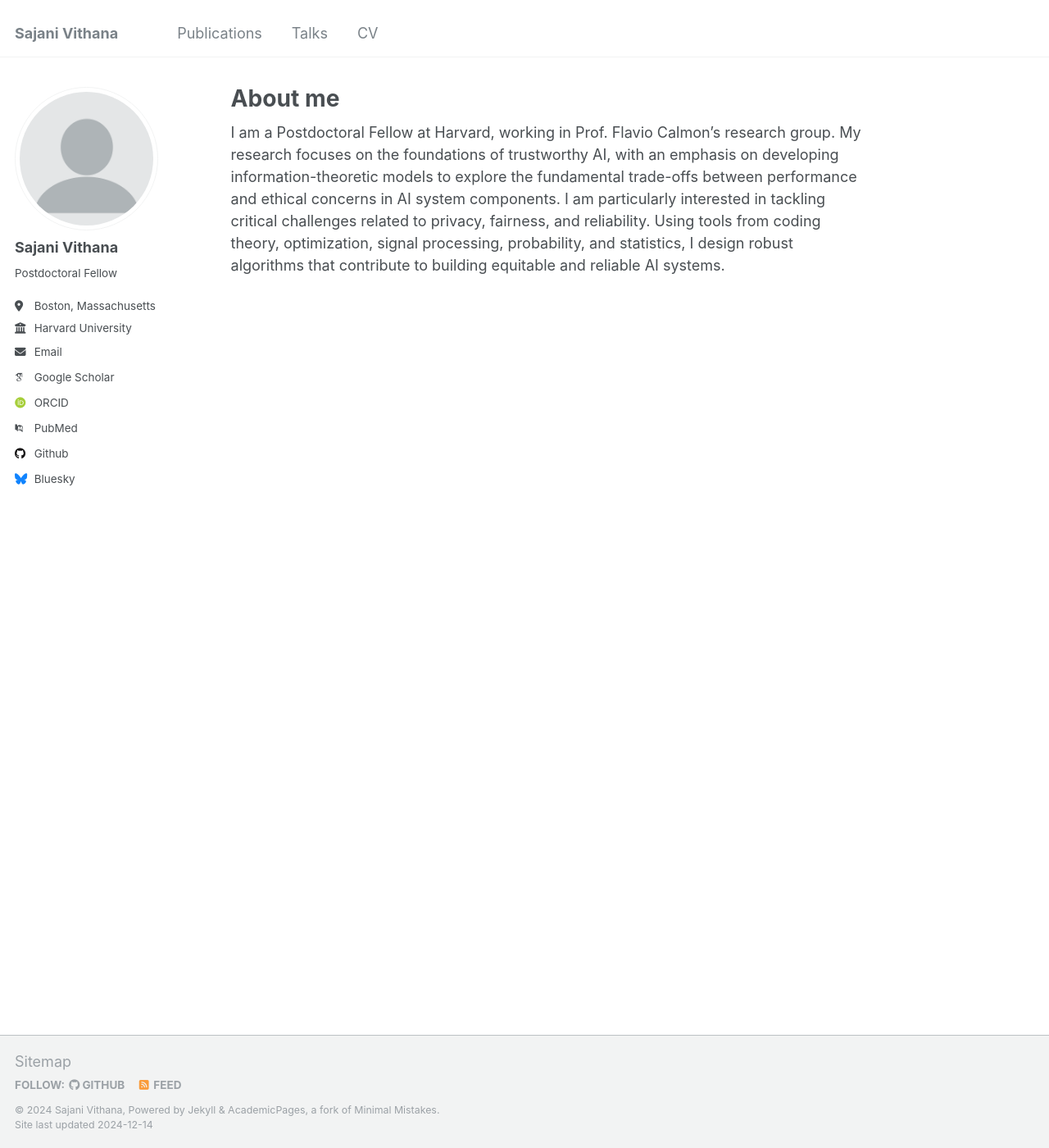
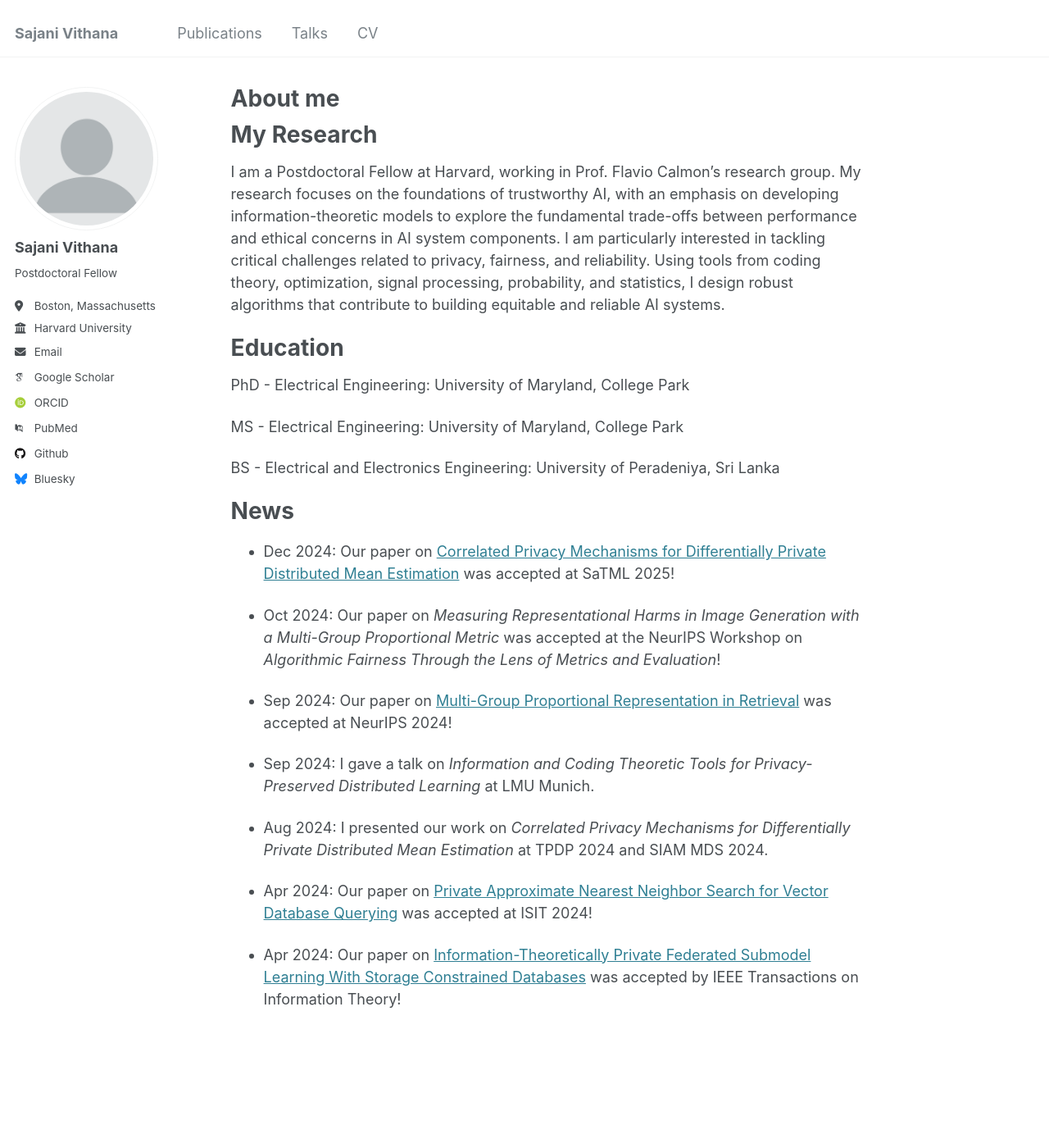
Before and after one commit to sajani-vithana/sajani-vithana.github.io, a Jekyll site: the page built from _pages/about.md, in a window 1280 px wide and 1400 px high. Shown: the whole window at 82% size. Built offline with Jekyll 4.4.1, drawn with Linux system fonts in a browser that asks for light colours; some web fonts are replaced.

Commit message:
Update about.md

```diff
--- a/_pages/about.md
+++ b/_pages/about.md
@@ -7,4 +7,34 @@ redirect_from:
   - /about.html
 ---
 
+My Research
+======
+
 I am a Postdoctoral Fellow at Harvard, working in Prof. Flavio Calmon's research group. My research focuses on the foundations of trustworthy AI, with an emphasis on developing information-theoretic models to explore the fundamental trade-offs between performance and ethical concerns in AI system components. I am particularly interested in tackling critical challenges related to privacy, fairness, and reliability. Using tools from coding theory, optimization, signal processing, probability, and statistics, I design robust algorithms that contribute to building equitable and reliable AI systems.
+
+Education
+======
+
+PhD - Electrical Engineering: University of Maryland, College Park
+
+MS - Electrical Engineering: University of Maryland, College Park
+
+BS - Electrical and Electronics Engineering: University of Peradeniya, Sri Lanka
+
+News
+======
+
+- Dec 2024: Our paper on [Correlated Privacy Mechanisms for Differentially Private Distributed Mean Estimation](https://arxiv.org/pdf/2407.03289) was accepted at SaTML 2025!
+
+- Oct 2024: Our paper on *Measuring Representational Harms in Image
+Generation with a Multi-Group Proportional Metric* was accepted at the NeurIPS Workshop on *Algorithmic Fairness Through the Lens of Metrics and Evaluation*!
+
+- Sep 2024: Our paper on [Multi-Group Proportional Representation in Retrieval](https://arxiv.org/pdf/2407.08571) was accepted at NeurIPS 2024!
+
+- Sep 2024: I gave a talk on *Information and Coding Theoretic Tools for Privacy-Preserved Distributed Learning* at LMU Munich.
+
+- Aug 2024: I presented our work on *Correlated Privacy Mechanisms for Differentially Private Distributed Mean Estimation* at TPDP 2024 and SIAM MDS 2024.
+
+- Apr 2024: Our paper on [Private Approximate Nearest Neighbor Search for Vector Database Querying](https://ieeexplore.ieee.org/abstract/document/10619146) was accepted at ISIT 2024!
+
+- Apr 2024: Our paper on [Information-Theoretically Private Federated Submodel Learning With Storage Constrained Databases](https://ieeexplore.ieee.org/abstract/document/10521588) was accepted by IEEE Transactions on Information Theory!
```
